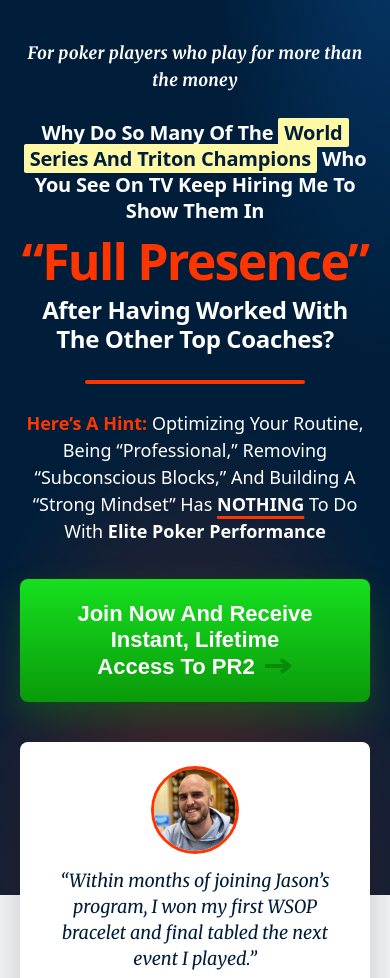
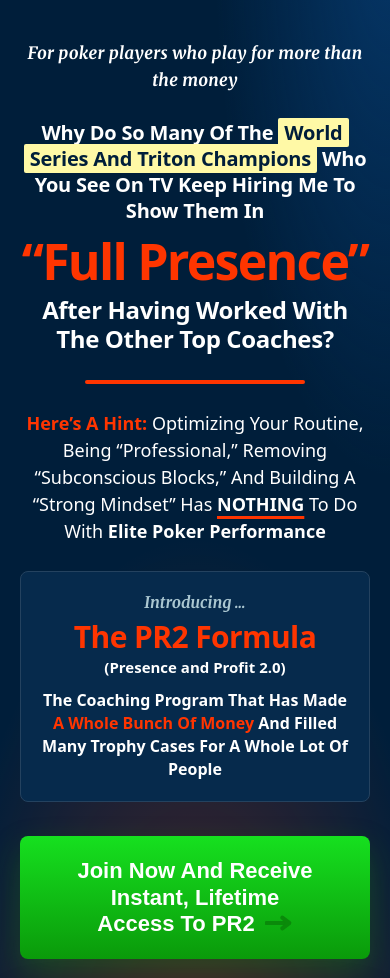
Before and after one commit to anbrutog/claude-projects, a plain HTML site: page jason/site/index.html in a window 390 px wide. Shown: the part 78-1056 px from the top of the page. Drawn offline with Linux system fonts and the light colour scheme; a web font is replaced by a local one.

Commit message:
feat: compact Introducing PR2 Formula block above hero CTA
Co-Authored-By: Claude Opus 5.5 <noreply@anthropic.com>

```diff
--- a/jason/site/index.html
+++ b/jason/site/index.html
@@ -123,6 +123,12 @@ strong{font-weight:700}
 .hint-label{font-weight:700;color:#FF3500}
 .hint u{font-weight:800;text-decoration-color:#FF3500;text-decoration-thickness:3px;text-underline-offset:5px}
 .elite{font-weight:800}
+.hero-intro{width:100%;max-width:620px;display:flex;flex-direction:column;align-items:center;text-align:center;gap:2px;background:#062A4C;border:1px solid #24425F;border-radius:8px;padding:22px 32px 24px}
+.hi-k{font-size:18px;color:#ABC7D1}
+.hi-name{font-weight:900;font-size:40px;line-height:1.1;letter-spacing:-.02em;color:#FF3500;margin-top:2px}
+.hi-sub{font-weight:700;font-size:17px;color:#FFFFFF}
+.hi-tag{margin-top:10px;font-weight:600;font-size:18px;line-height:1.45;color:#FFFFFF}
+.hi-tag b{font-weight:800;color:#FF3500;white-space:nowrap}
 
 /* ===== Letter ===== */
 .salute{font-weight:700;font-size:26px;color:#001E3A}
@@ -442,6 +448,11 @@ strong{font-weight:700}
   .btn-green .bt-arrow{width:28px;margin-left:10px}
   .btn-green small{font-size:15px}
   .hero-photo{display:none}
+  .hero-intro{padding:18px 16px 20px}
+  .hi-k{font-size:16px}
+  .hi-name{font-size:30px}
+  .hi-sub{font-size:15px}
+  .hi-tag{font-size:16px;margin-top:8px}
   .hero-proof{flex-direction:column;text-align:center;gap:14px;padding:24px 20px;margin-bottom:-154px}
   .hp-meta{justify-content:center;gap:4px 10px}
   .hp-quote{font-size:18px}
@@ -470,6 +481,12 @@ strong{font-weight:700}
       </h1>
       <div class="h1-rule"></div>
       <p class="hint"><span class="hint-label">Here’s A Hint:</span> Optimizing Your Routine, Being “Professional,” Removing “Subconscious Blocks,” And Building A “Strong Mindset” Has <u>NOTHING</u> To Do With <span class="elite">Elite Poker Performance</span></p>
+      <div class="hero-intro">
+        <div class="hi-k serif">Introducing …</div>
+        <div class="hi-name">The PR2 Formula</div>
+        <div class="hi-sub">(Presence and Profit 2.0)</div>
+        <p class="hi-tag">The Coaching Program That Has Made <b>A Whole Bunch Of Money</b> And Filled Many Trophy Cases For A Whole Lot Of People</p>
+      </div>
       <div class="btn-wrap hero-cta">
         <a class="btn btn-green long" href="#join"><span class="bt">Join Now And Receive Instant, Lifetime Access To PR2<svg class="bt-arrow" width="34" height="18" viewBox="0 0 34 18" fill="none" aria-hidden="true"><path d="M2 9h26" stroke="#0A8A0A" stroke-width="5" stroke-linecap="round"/><path d="M21 2.5L29.5 9L21 15.5" stroke="#0A8A0A" stroke-width="5" stroke-linecap="round" stroke-linejoin="round"/></svg></span></a>
       </div>
```
Also changed, not shown: 2 other files.
